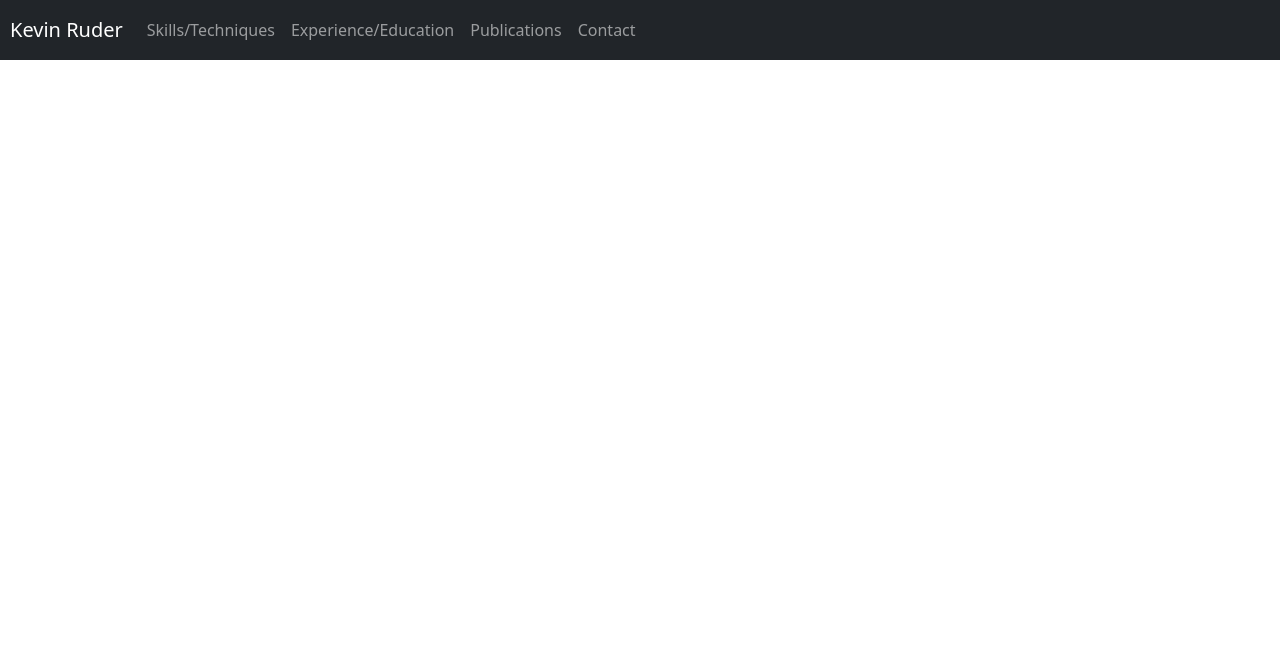
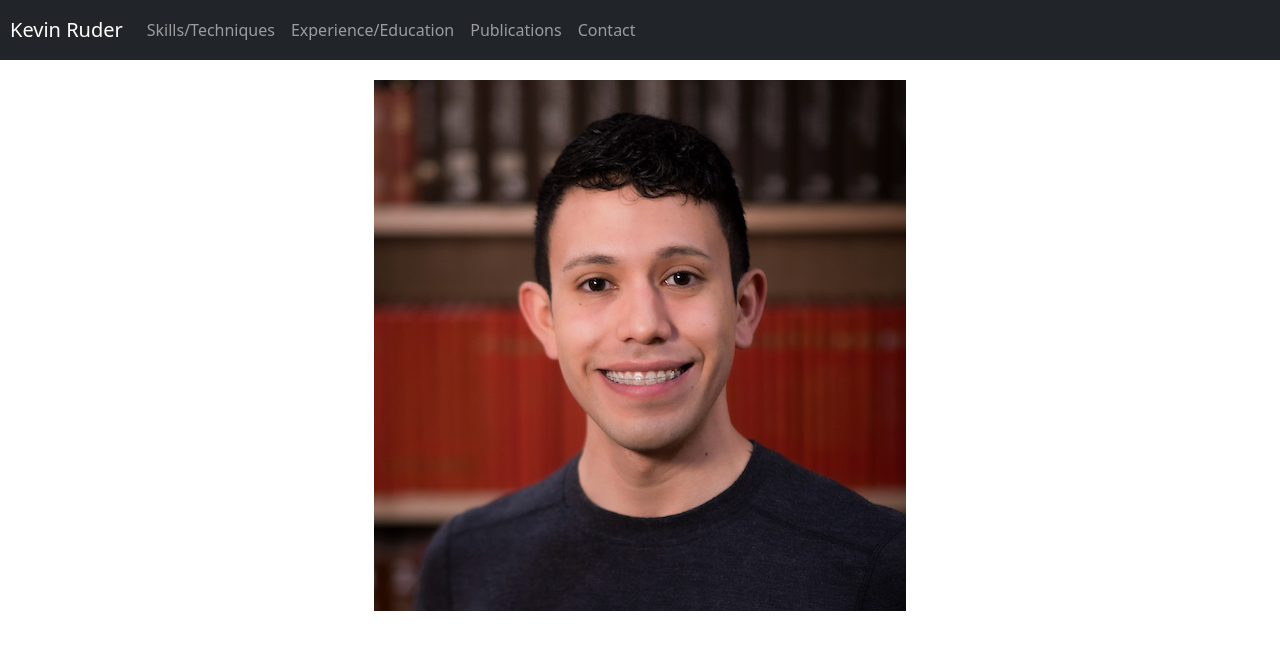
Before and after one commit to mattruder/nicoportfolio, a React (Create React App) app: page / in a window 1280 px wide. Shown: the top 650 px of the page. Built offline with nearby package versions, Linux system fonts and the light colour scheme.

Commit message:
Add basic setup with image

```diff
--- a/src/App.css
+++ b/src/App.css
@@ -1,3 +1,11 @@
 .App {
   text-align: center;
 }
+
+.nav-area {
+  height: 10dvh
+}
+
+.content {
+  height: 90dvh
+}
--- a/src/App.js
+++ b/src/App.js
@@ -1,7 +1,9 @@
 import logo from './logo.svg';
 import './App.css';
 import NavBar from './Navbar'
+import Image from 'react-bootstrap/Image'
 import 'bootstrap/dist/css/bootstrap.min.css'
+import headshot from './images/nicoheadshot.png'
 
 function App() {
 
@@ -11,8 +13,12 @@ const height = {
 
   return (
     <div  className="App">
+      <div className="nav-area">
      <NavBar />
-
+     </div>
+     <div className="content">
+     <Image src={headshot} fluid />
+     </div>
     </div>
   );
 }
```
Also changed, not shown: src/images/nicoheadshot.png (added).
